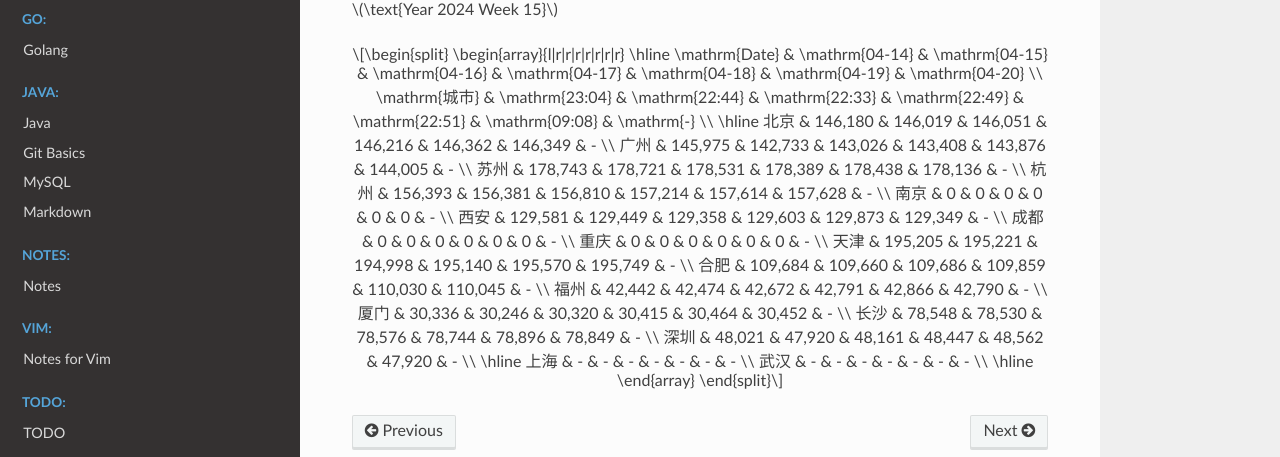
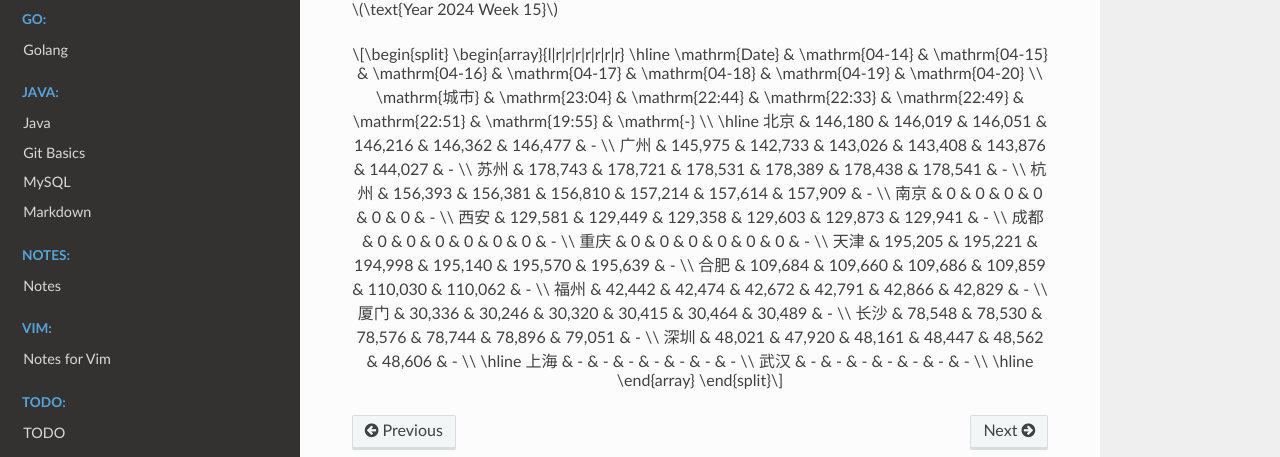
Before and after one commit to Pyrad/pyradnotes, a Sphinx documentation site: the page built from source/RealEstate/resalenumbers2024.md, in a window 1280 px wide and 900 px high, scrolled down 7470 px. Shown: the part 320-777 px from the top of the window. Built offline with Sphinx 7.4.7 and the Read the Docs theme 2.0.0, drawn with Linux system fonts in a browser that asks for light colours; a script that is not in the unit is left out.

Commit message:
Realestate Update resale numbers 2024-04-19 19:55

```diff
--- a/source/RealEstate/resalenumbers2024.md
+++ b/source/RealEstate/resalenumbers2024.md
@@ -491,22 +491,22 @@
 \begin{array}{l|r|r|r|r|r|r|r}
 \hline
 \mathrm{Date} & \mathrm{04-14} & \mathrm{04-15} & \mathrm{04-16} & \mathrm{04-17} & \mathrm{04-18} & \mathrm{04-19} & \mathrm{04-20} \\
-\mathrm{城市} & \mathrm{23:04} & \mathrm{22:44} & \mathrm{22:33} & \mathrm{22:49} & \mathrm{22:51} & \mathrm{09:08} & \mathrm{-} \\
+\mathrm{城市} & \mathrm{23:04} & \mathrm{22:44} & \mathrm{22:33} & \mathrm{22:49} & \mathrm{22:51} & \mathrm{19:55} & \mathrm{-} \\
 \hline
-北京 & 146,180 & 146,019 & 146,051 & 146,216 & 146,362 & 146,349 & - \\
-广州 & 145,975 & 142,733 & 143,026 & 143,408 & 143,876 & 144,005 & - \\
-苏州 & 178,743 & 178,721 & 178,531 & 178,389 & 178,438 & 178,136 & - \\
-杭州 & 156,393 & 156,381 & 156,810 & 157,214 & 157,614 & 157,628 & - \\
+北京 & 146,180 & 146,019 & 146,051 & 146,216 & 146,362 & 146,477 & - \\
+广州 & 145,975 & 142,733 & 143,026 & 143,408 & 143,876 & 144,027 & - \\
+苏州 & 178,743 & 178,721 & 178,531 & 178,389 & 178,438 & 178,541 & - \\
+杭州 & 156,393 & 156,381 & 156,810 & 157,214 & 157,614 & 157,909 & - \\
 南京 & 0 & 0 & 0 & 0 & 0 & 0 & - \\
-西安 & 129,581 & 129,449 & 129,358 & 129,603 & 129,873 & 129,349 & - \\
+西安 & 129,581 & 129,449 & 129,358 & 129,603 & 129,873 & 129,941 & - \\
 成都 & 0 & 0 & 0 & 0 & 0 & 0 & - \\
 重庆 & 0 & 0 & 0 & 0 & 0 & 0 & - \\
-天津 & 195,205 & 195,221 & 194,998 & 195,140 & 195,570 & 195,749 & - \\
-合肥 & 109,684 & 109,660 & 109,686 & 109,859 & 110,030 & 110,045 & - \\
-福州 & 42,442 & 42,474 & 42,672 & 42,791 & 42,866 & 42,790 & - \\
-厦门 & 30,336 & 30,246 & 30,320 & 30,415 & 30,464 & 30,452 & - \\
-长沙 & 78,548 & 78,530 & 78,576 & 78,744 & 78,896 & 78,849 & - \\
-深圳 & 48,021 & 47,920 & 48,161 & 48,447 & 48,562 & 47,920 & - \\
+天津 & 195,205 & 195,221 & 194,998 & 195,140 & 195,570 & 195,639 & - \\
+合肥 & 109,684 & 109,660 & 109,686 & 109,859 & 110,030 & 110,062 & - \\
+福州 & 42,442 & 42,474 & 42,672 & 42,791 & 42,866 & 42,829 & - \\
+厦门 & 30,336 & 30,246 & 30,320 & 30,415 & 30,464 & 30,489 & - \\
+长沙 & 78,548 & 78,530 & 78,576 & 78,744 & 78,896 & 79,051 & - \\
+深圳 & 48,021 & 47,920 & 48,161 & 48,447 & 48,562 & 48,606 & - \\
 \hline
 上海 & - & - & - & - & - & - & - \\
 武汉 & - & - & - & - & - & - & - \\
```
Also changed, not shown: 1 other file.
